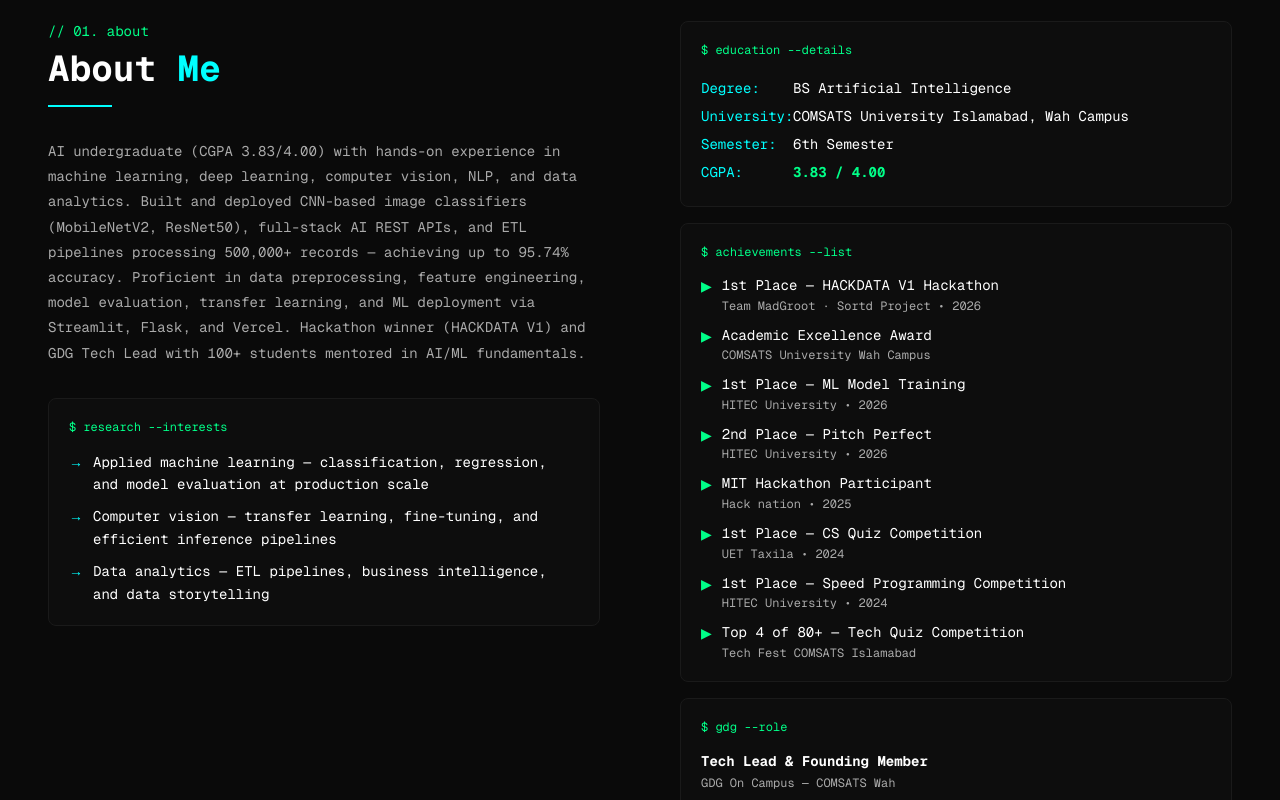
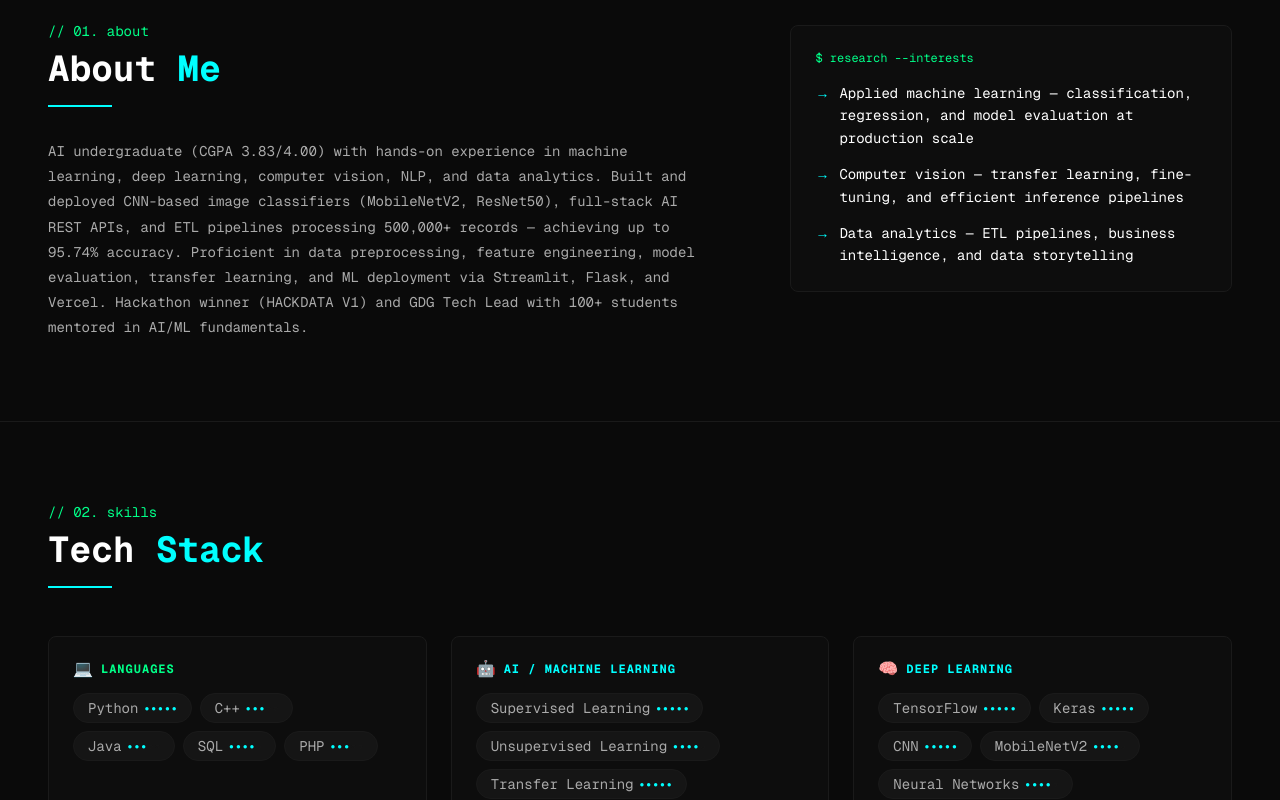
Before and after one commit to AdeelAsghar11/personal-portfolio, a Next.js app: page / in a window 1280 px wide. Shown: the part 860-1660 px from the top of the page. Built offline with nearby package versions, Linux system fonts and the light colour scheme.

Commit message:
refactor: restructure About section to clean layout and remove GDG duplication

```diff
--- a/components/About.tsx
+++ b/components/About.tsx
@@ -1,15 +1,14 @@
 "use client";
 
 import profile from "@/data/profile.json";
-import achievements from "@/data/achievements.json";
 
 export default function About() {
   return (
     <section id="about">
       <div className="w-full px-12 py-20">
-        <div className="grid grid-cols-1 md:grid-cols-2 gap-12 md:gap-20 items-start">
+        <div className="grid grid-cols-1 md:grid-cols-[1.2fr_0.8fr] gap-12 md:gap-20 items-start">
 
-          {/* LEFT */}
+          {/* LEFT: Bio */}
           <div>
             <p className="font-mono text-sm" style={{ color: "var(--accent-green)", marginBottom: "8px" }}>
               // 01. about
@@ -32,23 +31,26 @@ export default function About() {
 
             <p
               className="font-mono text-sm"
-              style={{ color: "var(--text-secondary)", lineHeight: 1.8, marginBottom: "32px" }}
+              style={{ color: "var(--text-secondary)", lineHeight: 1.8 }}
             >
               {profile.bio}
             </p>
+          </div>
 
+          {/* RIGHT: Interests Terminal Block */}
           <div
             style={{
               background: "var(--bg-secondary)",
               border: "1px solid var(--border-color)",
               borderRadius: "8px",
-                padding: "20px",
+              padding: "24px",
+              marginTop: "4px"
             }}
           >
             <p className="font-mono text-xs" style={{ color: "var(--accent-green)", marginBottom: "16px" }}>
               $ research --interests
             </p>
-              <div style={{ display: "flex", flexDirection: "column", gap: "10px" }}>
+            <div style={{ display: "flex", flexDirection: "column", gap: "14px" }}>
               {profile.researchInterests.map((interest) => (
                 <div key={interest} style={{ display: "flex", gap: "10px", alignItems: "flex-start" }}>
                   <span className="font-mono text-sm" style={{ color: "var(--accent-cyan)", flexShrink: 0, marginTop: "1px" }}>→</span>
@@ -59,109 +61,6 @@ export default function About() {
               ))}
             </div>
           </div>
-          </div>
-
-          {/* RIGHT */}
-          <div style={{ display: "flex", flexDirection: "column", gap: "16px" }}>
-            {/* Education */}
-            <div
-              style={{
-                background: "var(--bg-secondary)",
-                border: "1px solid var(--border-color)",
-                borderRadius: "8px",
-                padding: "20px",
-              }}
-            >
-              <p className="font-mono text-xs" style={{ color: "var(--accent-green)", marginBottom: "16px" }}>
-                $ education --details
-              </p>
-              {[
-                { label: "Degree", value: profile.degree },
-                { label: "University", value: profile.university },
-                { label: "Semester", value: profile.semester },
-                { label: "CGPA", value: profile.cgpa },
-              ].map(({ label, value }) => (
-                <div
-                  key={label}
-                  className="font-mono text-sm"
-                  style={{ display: "flex", gap: "8px", padding: "4px 0", alignItems: "flex-start" }}
-                >
-                  <span
-                    style={{
-                      color: "var(--accent-cyan)",
-                      width: "84px",
-                      flexShrink: 0,
-                    }}
-                  >
-                    {label}:
-                  </span>
-                  <span
-                    style={{
-                      color: label === "CGPA" ? "var(--accent-green)" : "var(--text-primary)",
-                      fontWeight: label === "CGPA" ? "bold" : "normal",
-                    }}
-                  >
-                    {value}
-                  </span>
-                </div>
-              ))}
-            </div>
-
-            {/* Achievements */}
-            <div
-              style={{
-                background: "var(--bg-secondary)",
-                border: "1px solid var(--border-color)",
-                borderRadius: "8px",
-                padding: "20px",
-              }}
-            >
-              <p className="font-mono text-xs" style={{ color: "var(--accent-green)", marginBottom: "16px" }}>
-                $ achievements --list
-              </p>
-              <div style={{ display: "flex", flexDirection: "column", gap: "12px" }}>
-                {achievements.map((a) => (
-                  <div key={a.title} style={{ display: "flex", gap: "10px", alignItems: "flex-start" }}>
-                    <span className="font-mono text-sm" style={{ color: "var(--accent-green)", flexShrink: 0 }}>▶</span>
-                    <div>
-                      <p className="font-mono text-sm" style={{ color: "var(--text-primary)", lineHeight: 1.4 }}>
-                        {a.title}
-                      </p>
-                      <p className="font-mono text-xs" style={{ color: "var(--text-secondary)", marginTop: "2px" }}>
-                        {a.org}
-                      </p>
-                    </div>
-                  </div>
-                ))}
-              </div>
-            </div>
-
-            {/* GDG */}
-            <div
-              style={{
-                background: "var(--bg-secondary)",
-                border: "1px solid var(--border-color)",
-                borderRadius: "8px",
-                padding: "20px",
-              }}
-            >
-              <p className="font-mono text-xs" style={{ color: "var(--accent-green)", marginBottom: "16px" }}>
-                $ gdg --role
-              </p>
-              <p className="font-mono text-sm font-bold" style={{ color: "var(--text-primary)" }}>
-                Tech Lead &amp; Founding Member
-              </p>
-              <p className="font-mono text-xs" style={{ color: "var(--text-secondary)", marginTop: "4px" }}>
-                GDG On Campus — COMSATS Wah
-              </p>
-              <p
-                className="font-mono text-xs"
-                style={{ color: "var(--text-secondary)", marginTop: "10px", lineHeight: 1.7 }}
-              >
-                Organizing AI/ML and Data Science workshops, fostering a community of tech enthusiasts on campus.
-              </p>
-            </div>
-          </div>
 
         </div>
       </div>
```
Lines whose indentation alone changed are shown as unchanged.
